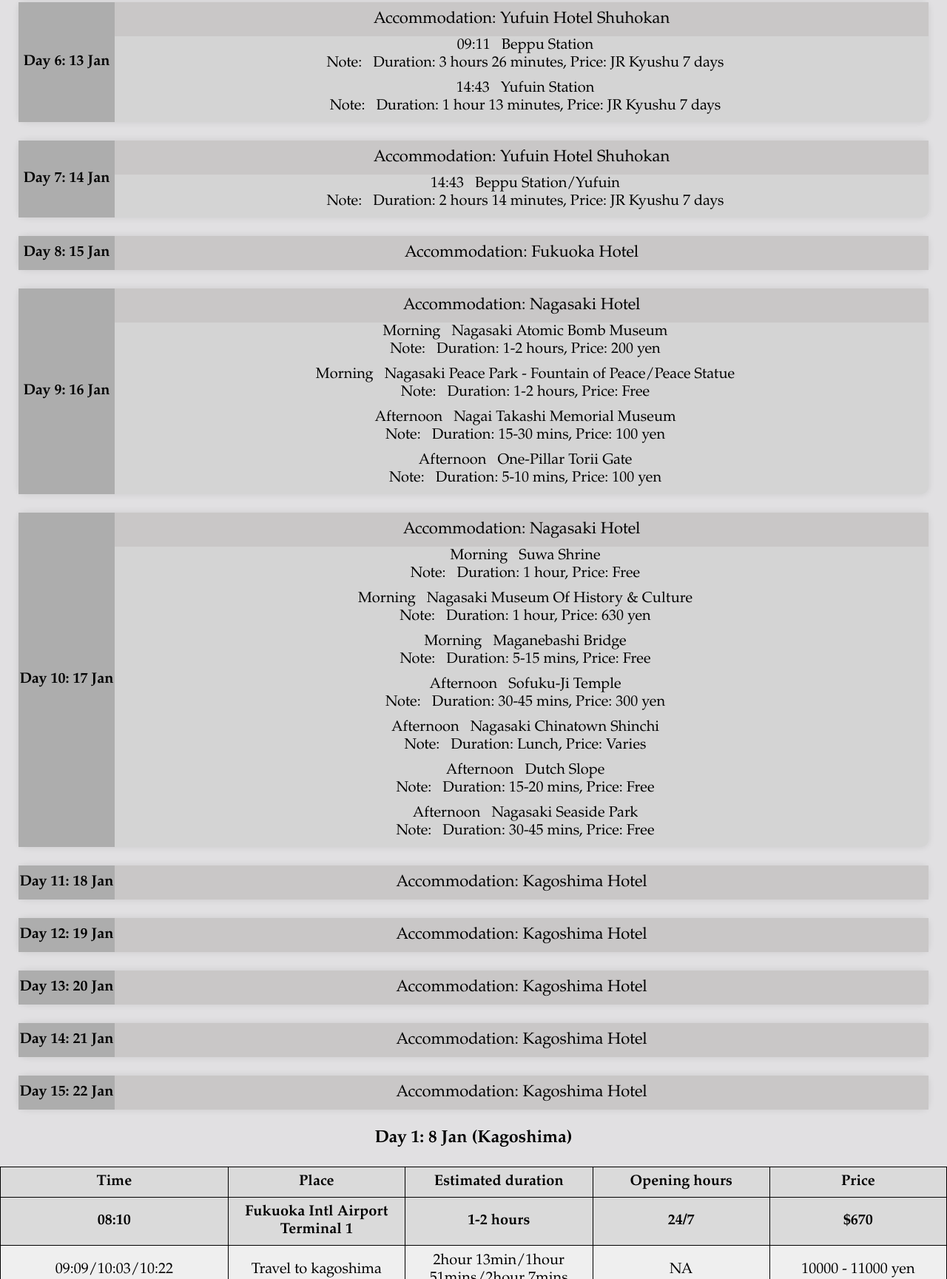
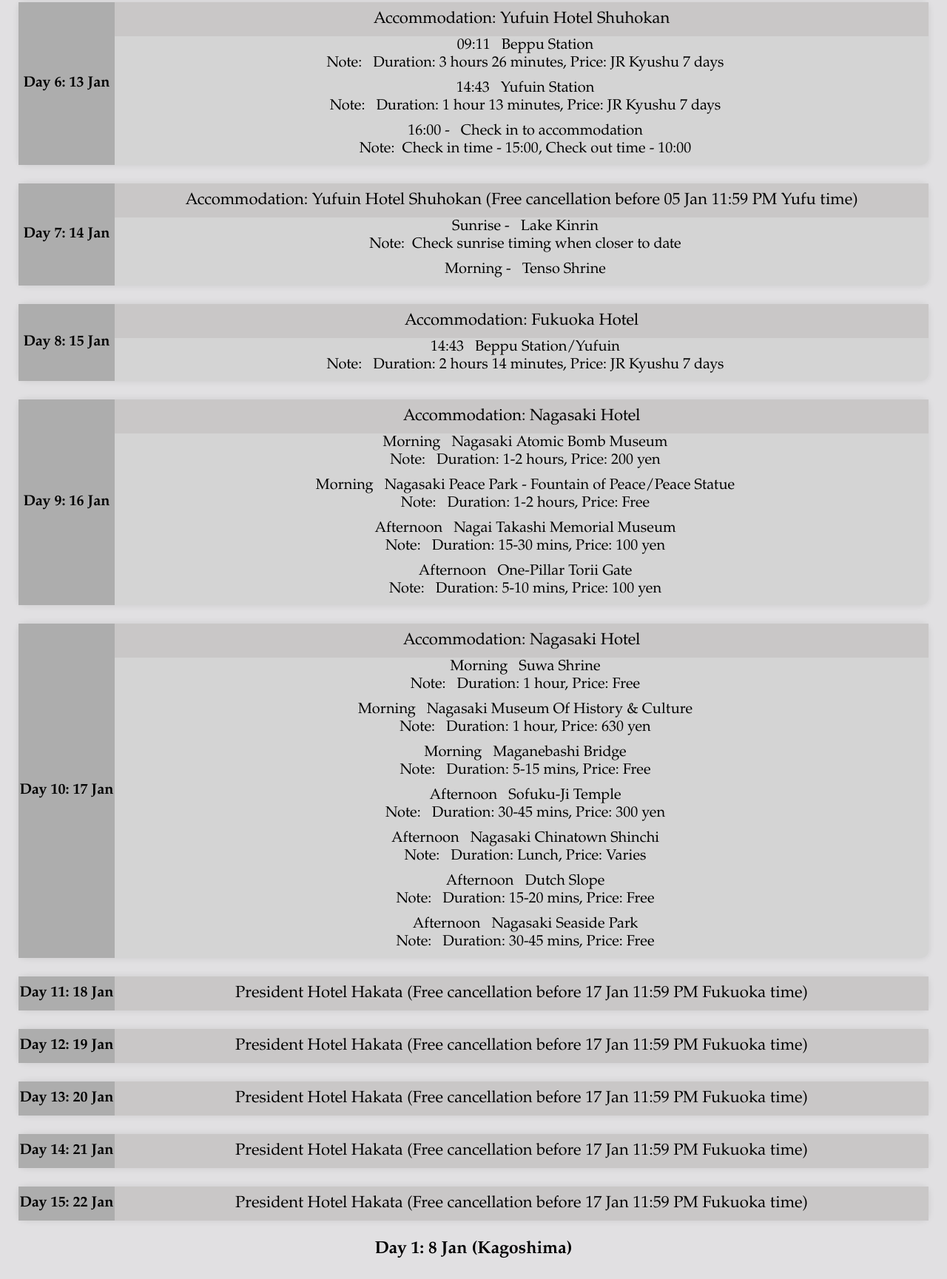
Before and after one commit to gohyiheng/kyushu_travel, a plain HTML site: page kyushu.html in a window 1280 px wide. Shown: the part 1618-3347 px from the top of the page at 74% size. Drawn offline with Linux system fonts and the light colour scheme.

Commit message:
added accomodations for 18-22

```diff
--- a/kyushu.html
+++ b/kyushu.html
@@ -105,16 +105,23 @@
             <span>14:43</span> Yufuin Station<br>
             <span>Note:</span> Duration: 1 hour 13 minutes, Price: JR Kyushu 7 days
         </div>
+        <div class="activity">
+            <span>16:00 - </span> Check in to accommodation<br>
+            <span>Note:</span>Check in time - 15:00, Check out time - 10:00
+        </div>
         </div>
     </div>
 
     <div class="container">
         <div class="date">Day 7: 14 Jan</div>
         <div class="details">
-        <div class="accommodation"><a href='https://www.agoda.com/account/editbooking.html?bookingId=XiTAy0ddaEZuHH0c4Hl00A%3D%3D'>Accommodation: Yufuin Hotel Shuhokan</a></div>
+        <div class="accommodation"><a href='https://www.agoda.com/account/editbooking.html?bookingId=XiTAy0ddaEZuHH0c4Hl00A%3D%3D'>Accommodation: Yufuin Hotel Shuhokan (Free cancellation before 05 Jan 11:59 PM Yufu time)</a></div>
         <div class="activity">
-            <span>14:43</span> Beppu Station/Yufuin<br>
-            <span>Note:</span> Duration: 2 hours 14 minutes, Price: JR Kyushu 7 days
+            <span>Sunrise - </span> Lake Kinrin<br>
+            <span>Note:</span>Check sunrise timing when closer to date
+        </div>
+        <div class="activity">
+            <span>Morning - </span> Tenso Shrine<br>
         </div>
         </div>
     </div>
@@ -123,7 +130,10 @@
         <div class="date">Day 8: 15 Jan</div>
         <div class="details">
         <div class="accommodation">Accommodation: Fukuoka Hotel</div>
-        <!-- Add activities here -->
+        <div class="activity">
+            <span>14:43</span> Beppu Station/Yufuin<br>
+            <span>Note:</span> Duration: 2 hours 14 minutes, Price: JR Kyushu 7 days
+        </div>
         </div>
     </div>
 
@@ -188,7 +198,7 @@
     <div class="container">
         <div class="date">Day 11: 18 Jan</div>
         <div class="details">
-        <div class="accommodation">Accommodation: Kagoshima Hotel</div>
+        <div class="accommodation"><a href=../fukuoka18.pdf>President Hotel Hakata (Free cancellation before 17 Jan 11:59 PM Fukuoka time)</a></div>
         <!-- Add activities here -->
         </div>
     </div>
@@ -196,7 +206,7 @@
     <div class="container">
         <div class="date">Day 12: 19 Jan</div>
         <div class="details">
-        <div class="accommodation">Accommodation: Kagoshima Hotel</div>
+            <div class="accommodation"><a href=../fukuoka18.pdf>President Hotel Hakata (Free cancellation before 17 Jan 11:59 PM Fukuoka time)</a></div>
         <!-- Add activities here -->
         </div>
     </div>
@@ -204,7 +214,7 @@
     <div class="container">
         <div class="date">Day 13: 20 Jan</div>
         <div class="details">
-        <div class="accommodation">Accommodation: Kagoshima Hotel</div>
+            <div class="accommodation"><a href=../fukuoka18.pdf>President Hotel Hakata (Free cancellation before 17 Jan 11:59 PM Fukuoka time)</a></div>
         <!-- Add activities here -->
         </div>
     </div>
@@ -212,7 +222,7 @@
     <div class="container">
         <div class="date">Day 14: 21 Jan</div>
         <div class="details">
-        <div class="accommodation">Accommodation: Kagoshima Hotel</div>
+        <div class="accommodation"><a href=../fukuoka18.pdf>President Hotel Hakata (Free cancellation before 17 Jan 11:59 PM Fukuoka time)</a></div>
         <!-- Add activities here -->
         </div>
     </div>
@@ -220,7 +230,7 @@
     <div class="container">
         <div class="date">Day 15: 22 Jan</div>
         <div class="details">
-        <div class="accommodation">Accommodation: Kagoshima Hotel</div>
+        <div class="accommodation"><a href=../fukuoka18.pdf>President Hotel Hakata (Free cancellation before 17 Jan 11:59 PM Fukuoka time)</a></div>
         <!-- Add activities here -->
         </div>
     </div>
@@ -229,7 +239,7 @@
         <tr>
             <th>Time</th>
             <th>Place</th>
-            <th>Estimated duration</th>
+            <th>Estimated duration</th>w
             <th>Opening hours</th>
             <th>Price</th>
         </tr>
```
